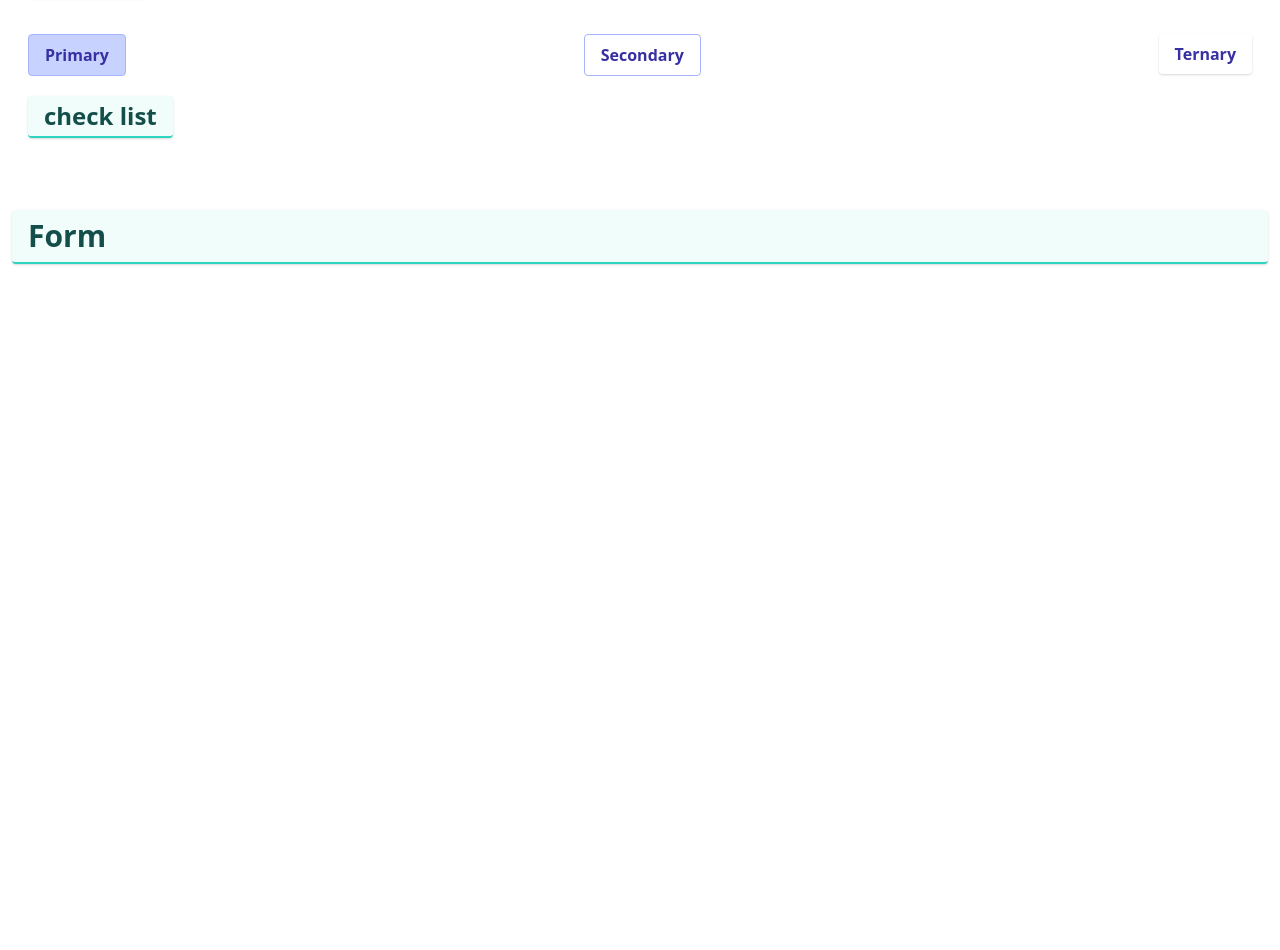
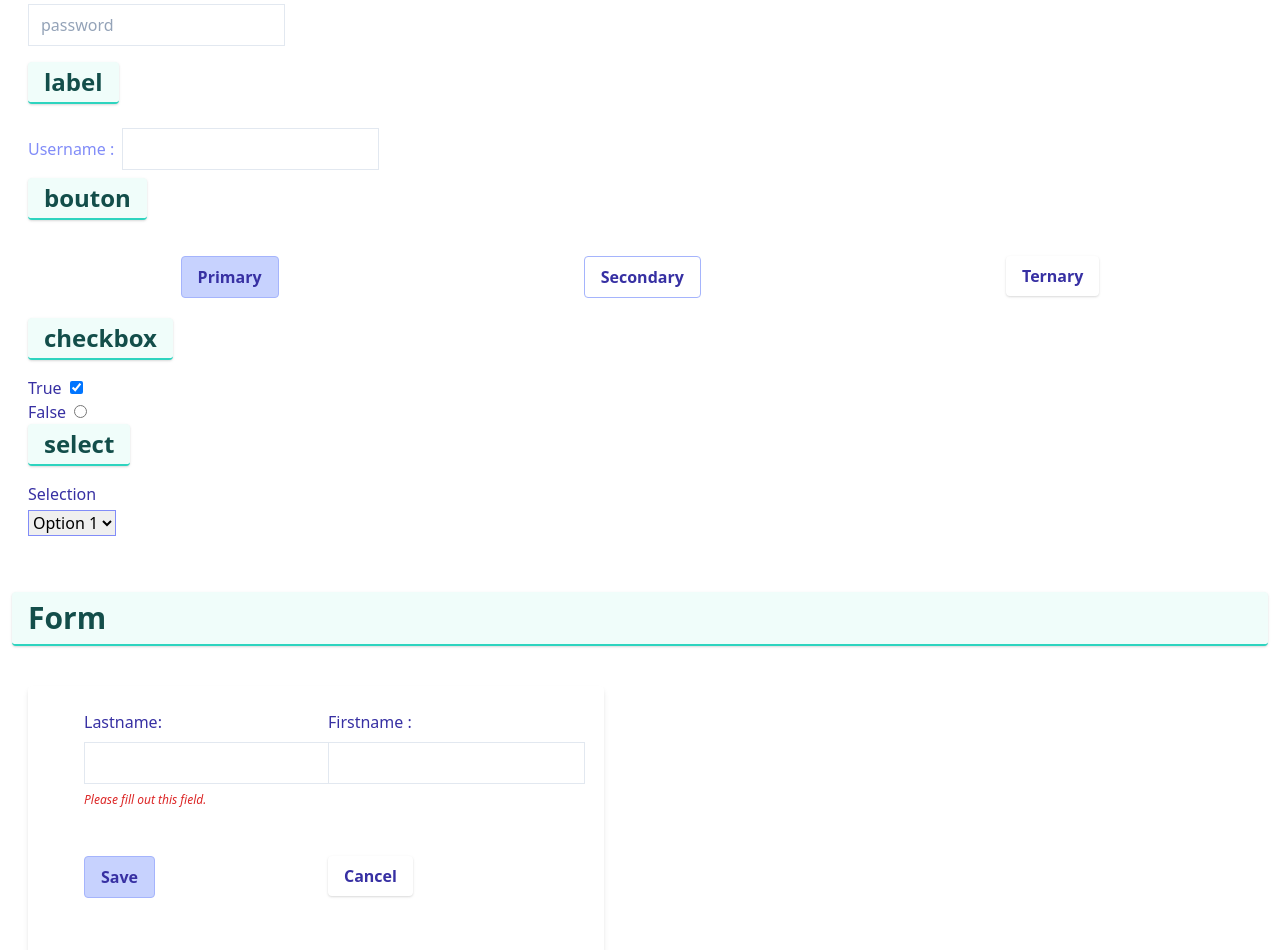
Before and after one commit to opmvpc/thesorization-design, a Vue app: page /components in a window 1280 px wide. Shown: the part 542-1492 px from the top of the page. Before the commit the page ends 894 px from the top, so only its background shows below. Built offline with nearby package versions, Linux system fonts and the light colour scheme; a web font is replaced by a local one.

Commit message:
some inputs and forms

```diff
--- a/src/App.vue
+++ b/src/App.vue
@@ -1,13 +1,32 @@
 <template>
   <div class="">
     <div class="shadow">
-      <div id="nav" class="container px-3 sm:mx-auto flex flex-col md:flex-row md:justify-between md:items-center text-xl text-app-900 font-bold py-4 md:py-0">
+      <div
+        id="nav"
+        class="container px-3 sm:mx-auto flex flex-col md:flex-row md:justify-between md:items-center text-xl text-app-900 font-bold py-4 md:py-0"
+      >
         <div class="inline-flex justify-between items-center">
           <span class="text-3xl font-mono">
             Thesorization design
           </span>
-          <button @click="menuIsOpen = !menuIsOpen" class="md:invisible hover:bg-app-100 rounded p-2">
-            <svg class="w-6 h-6" fill="none" stroke="currentColor" viewBox="0 0 24 24" xmlns="http://www.w3.org/2000/svg"><path stroke-linecap="round" stroke-linejoin="round" stroke-width="2" d="M4 6h16M4 12h16M4 18h16"></path></svg>
+          <button
+            @click="menuIsOpen = !menuIsOpen"
+            class="md:invisible hover:bg-app-100 rounded p-2"
+          >
+            <svg
+              class="w-6 h-6"
+              fill="none"
+              stroke="currentColor"
+              viewBox="0 0 24 24"
+              xmlns="http://www.w3.org/2000/svg"
+            >
+              <path
+                stroke-linecap="round"
+                stroke-linejoin="round"
+                stroke-width="2"
+                d="M4 6h16M4 12h16M4 18h16"
+              ></path>
+            </svg>
           </button>
         </div>
         <ul class="hidden md:inline-flex h-full">
@@ -16,37 +35,40 @@
           <router-link to="/pages" class="py-4">Pages</router-link>
         </ul>
         <!-- responsive menu -->
-        <ul v-show="menuIsOpen" class="md:hidden inline-flex flex-col mt-4 bg-gray-50 py-4 rounded-lg">
+        <ul
+          v-show="menuIsOpen"
+          class="md:hidden inline-flex flex-col mt-4 bg-gray-50 py-4 rounded-lg"
+        >
           <router-link to="/">Brand</router-link>
           <router-link to="/components">Components</router-link>
           <router-link to="/pages">Pages</router-link>
         </ul>
       </div>
     </div>
-    <router-view class="mt-10"/>
+    <router-view class="mt-10" />
   </div>
 </template>
 
 <script>
-  export default {
-    data() {
-      return {
-        menuIsOpen: false,
-      }
-    },
+export default {
+  data() {
+    return {
+      menuIsOpen: false
+    };
   }
+};
 </script>
 
 <style>
 #nav a {
-  @apply px-4 inline flex items-center md:border-b-4 md:border-white
+  @apply px-4 inline flex items-center md:border-b-4 md:border-white;
 }
 
 #nav a:hover {
-  @apply md:border-app-400 text-app-400 transition
+  @apply md:border-app-400 text-app-400 transition;
 }
 
 #nav a.router-link-exact-active {
-  @apply text-app-600 md:border-b-4 md:border-app-600
+  @apply text-app-600 md:border-b-4 md:border-app-600;
 }
 </style>
--- /dev/null
+++ b/src/components/inputs/InputPassword.vue
@@ -0,0 +1,8 @@
+<template>
+  <input class="border my-2 py-2 px-3 text-grey-darkest" type="password" />
+</template>
+<script>
+export default {
+  name: "InputPassword"
+};
+</script>
--- /dev/null
+++ b/src/components/inputs/InputPrimary.vue
@@ -0,0 +1,8 @@
+<template>
+  <input class="border my-2 py-2 px-3 text-grey-darkest" />
+</template>
+<script>
+export default {
+  name: "InputPrimary"
+};
+</script>
--- a/src/views/Components.vue
+++ b/src/views/Components.vue
@@ -1,30 +1,101 @@
 <template>
   <div>
     <toc></toc>
-    <div class="container px-3 sm:mx-auto components">
+    <div class="container px-3 py-2 sm:mx-auto components">
       <h1>Form</h1>
       <section>
         <h2>text input</h2>
-        <div></div>
+        <div>
+          <input-primary
+            border-indigo-500
+            placeholder="username"
+          ></input-primary>
+        </div>
+        <div class="my-2">
+          <input-password
+            border-indigo-500
+            placeholder="password"
+          ></input-password>
+        </div>
         <h2>label</h2>
-        <div></div>
+        <div>
+          <label class="block w-full">
+            <span class="text-indigo-400 mr-2 ">Username :</span>
+            <input-primary></input-primary>
+          </label>
+        </div>
         <h2>bouton</h2>
-        <div class="flex justify-between my-5">
-          <div class="flex flex-col items-center">
+        <div class="flex justify-around my-5">
+          <div>
             <button-primary>Primary</button-primary>
           </div>
-          <div class="flex flex-col items-center">
+          <div>
             <button-secondary>Secondary</button-secondary>
           </div>
-          <div class="flex flex-col items-center">
+          <div>
             <button-ternary>Ternary</button-ternary>
           </div>
         </div>
-        <h2>check list</h2>
-        <div></div>
+        <h2>checkbox</h2>
+        <div>
+          <label class="block">
+            <span class="text-indigo-800 mr-2 ">True</span>
+            <input
+              type="checkbox"
+              class="form-checkbox text-indigo-600"
+              checked
+            />
+          </label>
+          <label class="block">
+            <span class="text-indigo-800 mr-2 ">False</span>
+            <input type="radio" class="form-radio text-green-200" />
+          </label>
+        </div>
+        <h2>select</h2>
+        <div>
+          <label class="block">
+            <span class="text-indigo-800">Selection</span>
+            <select class="form-select block border border-indigo-400 mt-1">
+              <option>Option 1</option>
+              <option>Option 2</option>
+            </select>
+          </label>
+        </div>
       </section>
       <h1>Form</h1>
-      <section></section>
+      <section>
+        <div class="content-center">
+          <div
+            class="bg-white shadow-md rounded px-8 pt-6 pb-8 mb-4 flex flex-col my-2 max-w-xl bg-primary-100"
+          >
+            <div class="mx-3 md:flex mb-6">
+              <div class="md:w-1/2 px-3 mb-6 ">
+                <label class="block">
+                  <span class="text-indigo-800 mr-2 ">Lastname:</span>
+                  <input-primary></input-primary>
+                </label>
+                <p class="text-red-600 text-xs italic">
+                  Please fill out this field.
+                </p>
+              </div>
+              <div class="md:w-1/2 px-3 mb-6 ">
+                <label class="block">
+                  <span class="text-indigo-800 mr-2 ">Firstname :</span>
+                  <input-password></input-password>
+                </label>
+              </div>
+            </div>
+            <div class="mx-3 md:flex">
+              <div class="md:w-1/2 px-3 mb-6 ">
+                <button-primary>Save</button-primary>
+              </div>
+              <div class="md:w-1/2 px-3 mb-6 ">
+                <button-ternary>Cancel</button-ternary>
+              </div>
+            </div>
+          </div>
+        </div>
+      </section>
     </div>
   </div>
 </template>
@@ -32,7 +103,9 @@
 import ButtonPrimary from "../components/buttons/ButtonPrimary";
 import ButtonSecondary from "../components/buttons/ButtonSecondary";
 import ButtonTernary from "../components/buttons/ButtonTernary";
-import Toc from '../components/Toc.vue';
+import InputPrimary from "../components/inputs/InputPrimary";
+import InputPassword from "../components/inputs/InputPassword";
+import Toc from "../components/Toc.vue";
 
 export default {
   name: "Components",
@@ -40,6 +113,8 @@ export default {
     ButtonPrimary,
     ButtonSecondary,
     ButtonTernary,
+    InputPrimary,
+    InputPassword,
     Toc
   }
 };
```
